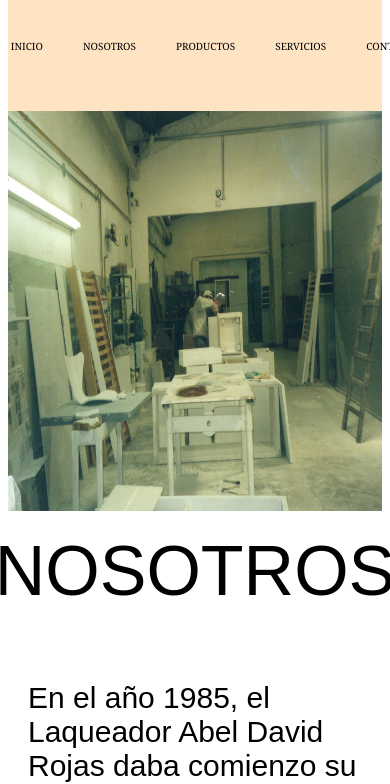
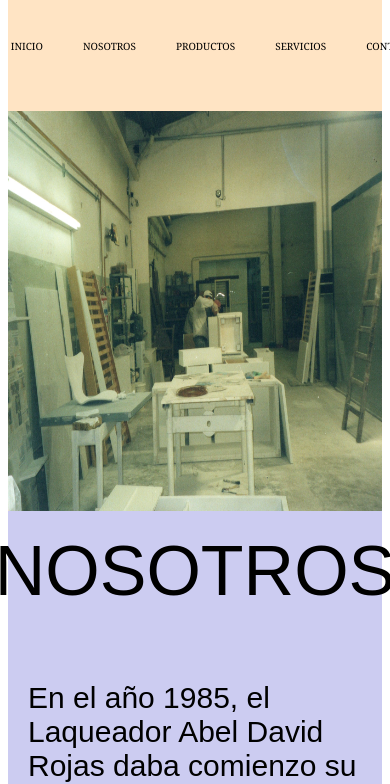
Before and after one commit to vaninarojas/Pre-Entrega2-Rojas, a plain HTML site: page pages/nosotros.html in a window 390 px wide. Shown: the part 69-853 px from the top of the page. Drawn offline with Linux system fonts and the light colour scheme.

Commit message:
agregue nosotros a vista mobile

```diff
--- a/pages/nosotros.html
+++ b/pages/nosotros.html
@@ -23,7 +23,7 @@
 </ul>
 </nav>
 </header>
-<main class="gridmainNos">
+<main class="gridmainNos bgPrincipal" >
 <div class="nosotros1">
 <img src="../imgtaller/nosotros1.jpg" alt="nosotros1" class="nosotros1">
 </div>
```
